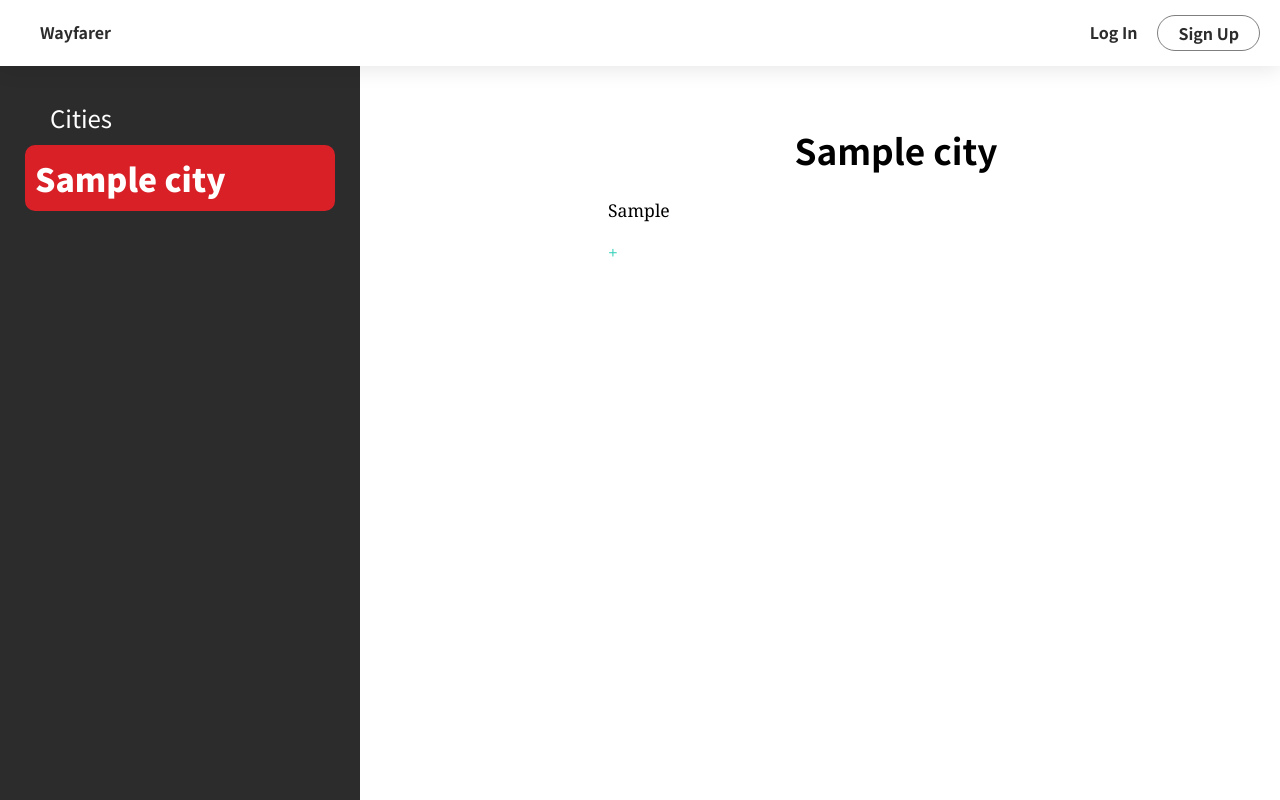
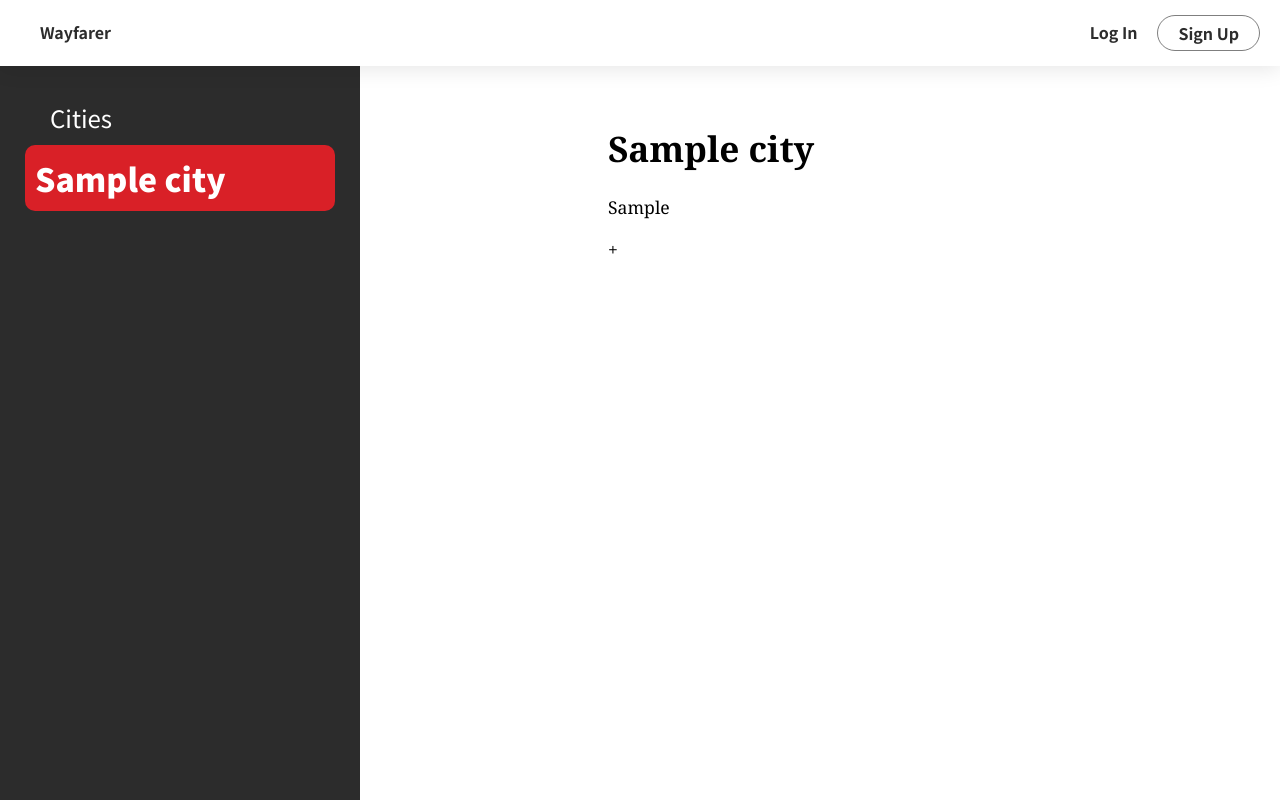
Before and after one commit to isaiahcolson/travel-community, a Django app: page /cities/1/ in a window 1280 px wide. Run offline with Django 3.2, Linux system fonts and the light colour scheme; tables that the repository leaves empty hold one stand-in row (values such as "Sample post"); some libraries are stand-ins or nearby versions.

Commit message:
initialize city post section styling

```diff
--- a/main_app/static/css/styles.css
+++ b/main_app/static/css/styles.css
@@ -306,9 +306,6 @@ input[type=submit]:hover {
     margin: 25px 0;
 }
 
-
-
-/* TODO Remove this section */
 .profile-body {
     font-size: 1.1em;
     font-family: var(--serif-font);
@@ -494,3 +491,16 @@ input[type=submit]:hover {
     text-decoration: none;
     color: var(--light);
 }
+
+.city-body {
+    font-size: 1.1em;
+    font-family: var(--serif-font);
+    background-color: var(--light);
+    height: 100%;
+    margin: 0;
+    margin-left: 40vw;
+    padding: 100px 7.5vw 0 7.5vw;
+    display: flex;
+    flex-direction: column;
+    justify-content: top;
+}
--- a/main_app/templates/city/detail.html
+++ b/main_app/templates/city/detail.html
@@ -3,57 +3,18 @@
 
 
 
-  <div class="cities-list-container">
-    <div class="cities-list">
+  {% include '../partials/city_nav.html' %}
 
-        <h2>Cities</h2>
-        {% for city in city %}
-          {% if city_id.id == city.id %}
-            <div>
-                <a href="{% url 'city_detail' city.id %}">
-                    <div class="city-name-active">
-                        {{ city.name }}
-                    </div>
-                </a>
-            </div>
-            {% else %}
-            <div>
-              <a href="{% url 'city_detail' city.id %}">
-                  <div class="city-name">
-                      {{ city.name }}
-                  </div>
-              </a>
-          </div>
-          {% endif %}
-        {% endfor %}
-
+  <div class="city-body">
+    <div class="city-header">
+      <h1>{{ city_id.name }}</h1>
+      <p>{{ city_id.country }}</p>
+    </div>
+    <div class="user-articles">
+      <a id="create-post-button">+</a>
     </div>
   </div>
 
-  <div class="profile-body">
-      <div class="user-articles">
-        <h1>{{ city_id.name }}</h1>
-        <p>{{ city_id.country }}</p>
-        <a id="create-post-button">+</a>
-      </div>
-  </div>
 
-  <div class="modal-bg" id="create-post">
-    <div class="modal">
-        <div class="modal-header">
-            <h2>Create Post</h2>
-        </div>
-        <form action="{% url 'add_post' %}" method="POST">
-
-            {% csrf_token %}
-            {{ post_form.as_p }}
-            <input type="hidden" name="date" value="{% now 'jS m d Y' %}">
-            <input id="add-post-button" type="submit" value="Add Post">
-
-        </form>
-        <span class="modal-close" id="create-post-close">+</span>
-      </div>
-      <div class="modal-underlay" id="create-post-underlay"></div>
-  </div>
 
 {% endblock %}
--- a/main_app/templates/partials/city_nav.html
+++ b/main_app/templates/partials/city_nav.html
@@ -3,14 +3,24 @@
 
         <h2>Cities</h2>
         {% for city in city %}
+          {% if city_id.id == city.id %}
             <div>
                 <a href="{% url 'city_detail' city.id %}">
-                    <div class="city-name">
+                    <div class="city-name-active">
                         {{ city.name }}
                     </div>
                 </a>
             </div>
+            {% else %}
+            <div>
+              <a href="{% url 'city_detail' city.id %}">
+                  <div class="city-name">
+                      {{ city.name }}
+                  </div>
+              </a>
+          </div>
+          {% endif %}
         {% endfor %}
 
     </div>
-</div>
+  </div>
```
Also changed, not shown: main_app/templates/profile.html (+21 -0 lines).
